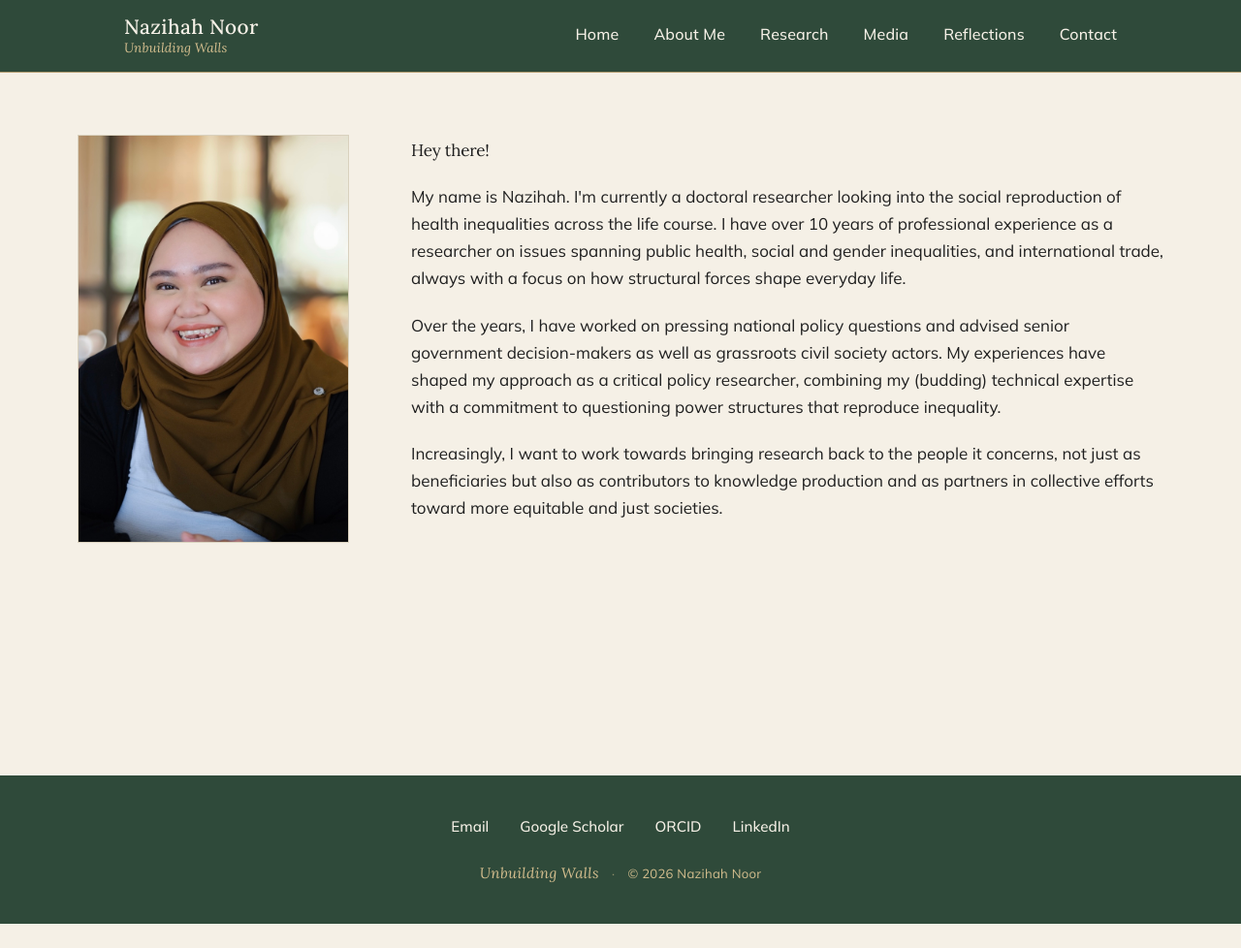
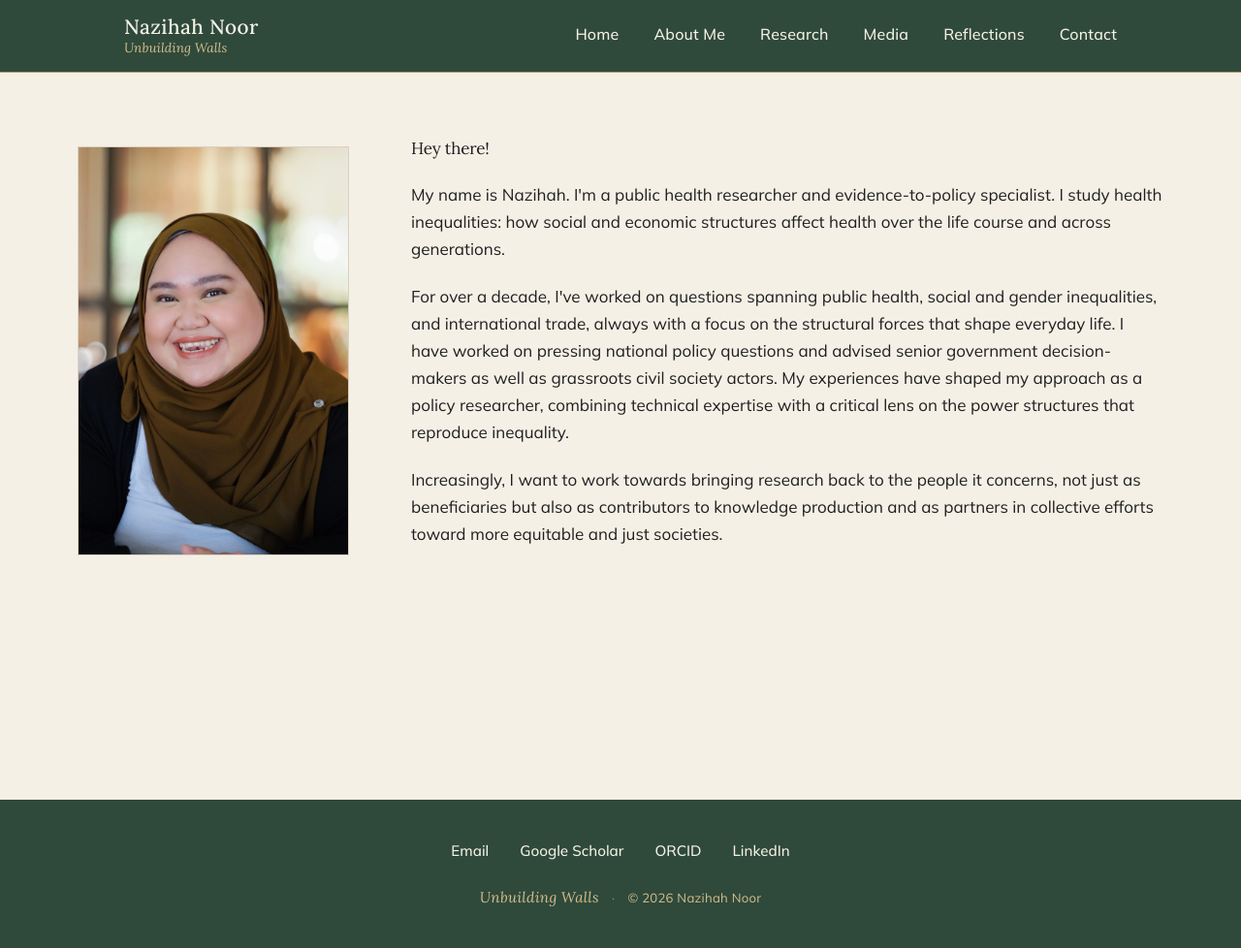
Before and after one commit to nazihahnoor/nazihahnoor.github.io, a Jekyll site: the page built from index.md, in a window 1280 px wide. Shown: the whole page at 97% size. Built offline with Jekyll 4.4.1, drawn with Linux system fonts in a browser that asks for light colours; before the commit the page ends 953 px from its top, so only the background shows below that.

Commit message:
Revise personal introduction in index

```diff
--- a/index.md
+++ b/index.md
@@ -11,8 +11,8 @@ title: Home
 
     <div class="home-bio">
       <p class="home-greeting">Hey there!</p>
-      <p>My name is Nazihah. I'm currently a doctoral researcher looking into the social reproduction of health inequalities across the life course. I have over 10 years of professional experience as a researcher on issues spanning public health, social and gender inequalities, and international trade, always with a focus on how structural forces shape everyday life.</p>
-      <p>Over the years, I have worked on pressing national policy questions and advised senior government decision-makers as well as grassroots civil society actors. My experiences have shaped my approach as a critical policy researcher, combining my (budding) technical expertise with a commitment to questioning power structures that reproduce inequality.</p>
+      <p>My name is Nazihah. I'm a public health researcher and evidence-to-policy specialist. I study health inequalities: how social and economic structures affect health over the life course and across generations. </p>
+      <p>For over a decade, I've worked on questions spanning public health, social and gender inequalities, and international trade, always with a focus on the structural forces that shape everyday life. I have worked on pressing national policy questions and advised senior government decision-makers as well as grassroots civil society actors. My experiences have shaped my approach as a policy researcher, combining technical expertise with a critical lens on the power structures that reproduce inequality.</p>
       <p>Increasingly, I want to work towards bringing research back to the people it concerns, not just as beneficiaries but also as contributors to knowledge production and as partners in collective efforts toward more equitable and just societies.</p>
     </div>
   </div>
```
